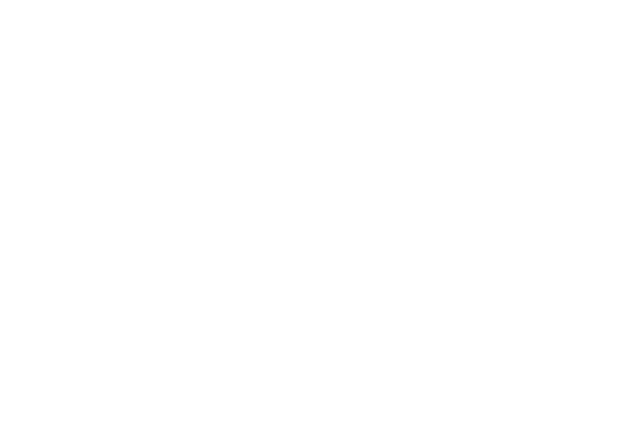
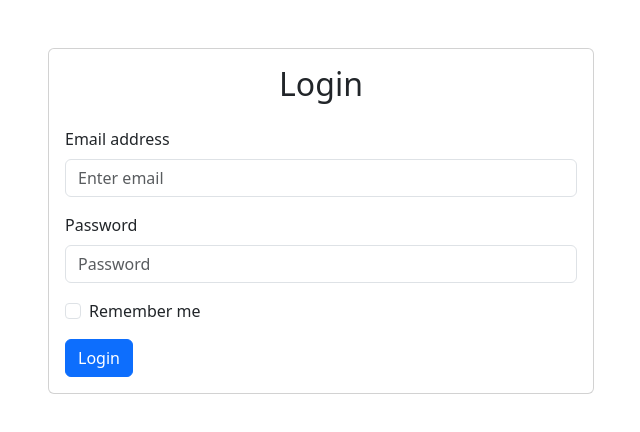
Before and after one commit to SarveshG2002/to-do-list, a React (Vite) app: page /login in a window 1280 px wide. Before the commit this address had no page. Shown: the top 432 px of the page, without its empty margins (319-959 px from the left). Built offline with nearby package versions, Linux system fonts and the light colour scheme.

Commit message:
ProtectedRouter Created for login and dashboard

```diff
--- a/src/App.jsx
+++ b/src/App.jsx
@@ -1,7 +1,9 @@
+import React from 'react';
 import { BrowserRouter as Router, Routes, Route } from 'react-router-dom';
-import Signup from './Signup';
 import Login from './Login';
+import Signup from './Signup'
 import Dashboard from './Dashboard';
+import ProtectedRoute from './ProtectedRoute';
 
 function App() {
   return (
@@ -9,8 +11,8 @@
       <div className="App">
         <Routes>
           <Route path="/signup" element={<Signup />} />
-          <Route path="/" element={<Login />} />
-          <Route path='/dashboard' element={<Dashboard />} />
+          <Route path="/login" element={<Login />} />
+          <Route path="/dashboard" element={<ProtectedRoute component={Dashboard} />} />
           {/* Other routes */}
         </Routes>
       </div>
--- a/src/Login.jsx
+++ b/src/Login.jsx
@@ -1,33 +1,37 @@
-import React,{useState} from 'react';
+import React, { useState } from 'react';
 import { useNavigate } from 'react-router-dom';
 import axios from 'axios';
 
 function LoginPage() {
-
-    const [email,setEmail] = useState("");
-    const [password,setPassword] = useState("");
+    const [email, setEmail] = useState('');
+    const [password, setPassword] = useState('');
+    const [error, setError] = useState('');
     const navigate = useNavigate();
 
     const handleSubmit = async (e) => {
         e.preventDefault();
+        try {
             console.log("Form Submitted");
             const response = await axios.post('http://192.168.0.108:8080/api/login', {
                 username: email,
-            password: password
+                password: password,
             });
 
             console.log(response.data);
 
-
-        if(response.data.status == "success"){
-            console.log("Login Successsfull");
+            if (response.data.status === 'success') {
+                console.log("Login Successful");
+                localStorage.setItem('username', email);
                 navigate('/dashboard');
-        }else{
-            console.log("Username Or Password Wrong")
-
+            } else {
+                console.log("Username Or Password Wrong");
+                setError('Invalid username or password');
             }
+        } catch (error) {
+            console.error("Error during login:", error);
+            setError('An error occurred. Please try again.');
         }
-
+    };
 
     return (
         <div className="container">
@@ -36,18 +40,29 @@
                     <div className="card">
                         <div className="card-body">
                             <h2 className="card-title text-center mb-4">Login</h2>
+                            {error && <div className="alert alert-danger" role="alert">{error}</div>}
                             <form onSubmit={handleSubmit}>
                                 <div className="mb-3">
                                     <label htmlFor="email" className="form-label">Email address</label>
-                                    <input type="email" className="form-control" id="email" placeholder="Enter email" onChange={(e)=>{
-                                        setEmail(e.target.value)
-                                    }}/>
+                                    <input
+                                        type="email"
+                                        className="form-control"
+                                        id="email"
+                                        placeholder="Enter email"
+                                        value={email}
+                                        onChange={(e) => setEmail(e.target.value)}
+                                    />
                                 </div>
                                 <div className="mb-3">
                                     <label htmlFor="password" className="form-label">Password</label>
-                                    <input type="password" className="form-control" id="password" placeholder="Password" onChange={(e)=>{
-                                        setPassword(e.target.value)
-                                    }}/>
+                                    <input
+                                        type="password"
+                                        className="form-control"
+                                        id="password"
+                                        placeholder="Password"
+                                        value={password}
+                                        onChange={(e) => setPassword(e.target.value)}
+                                    />
                                 </div>
                                 <div className="mb-3 form-check">
                                     <input type="checkbox" className="form-check-input" id="remember" />
--- /dev/null
+++ b/src/ProtectedRoute.jsx
@@ -0,0 +1,10 @@
+import React from 'react';
+import { Navigate } from 'react-router-dom';
+
+const ProtectedRoute = ({ component: Component, ...rest }) => {
+    const username = localStorage.getItem('username');
+
+    return username ? <Component {...rest} /> : <Navigate to="/login" />;
+};
+
+export default ProtectedRoute;
```
Lines whose indentation alone changed are shown as unchanged.
